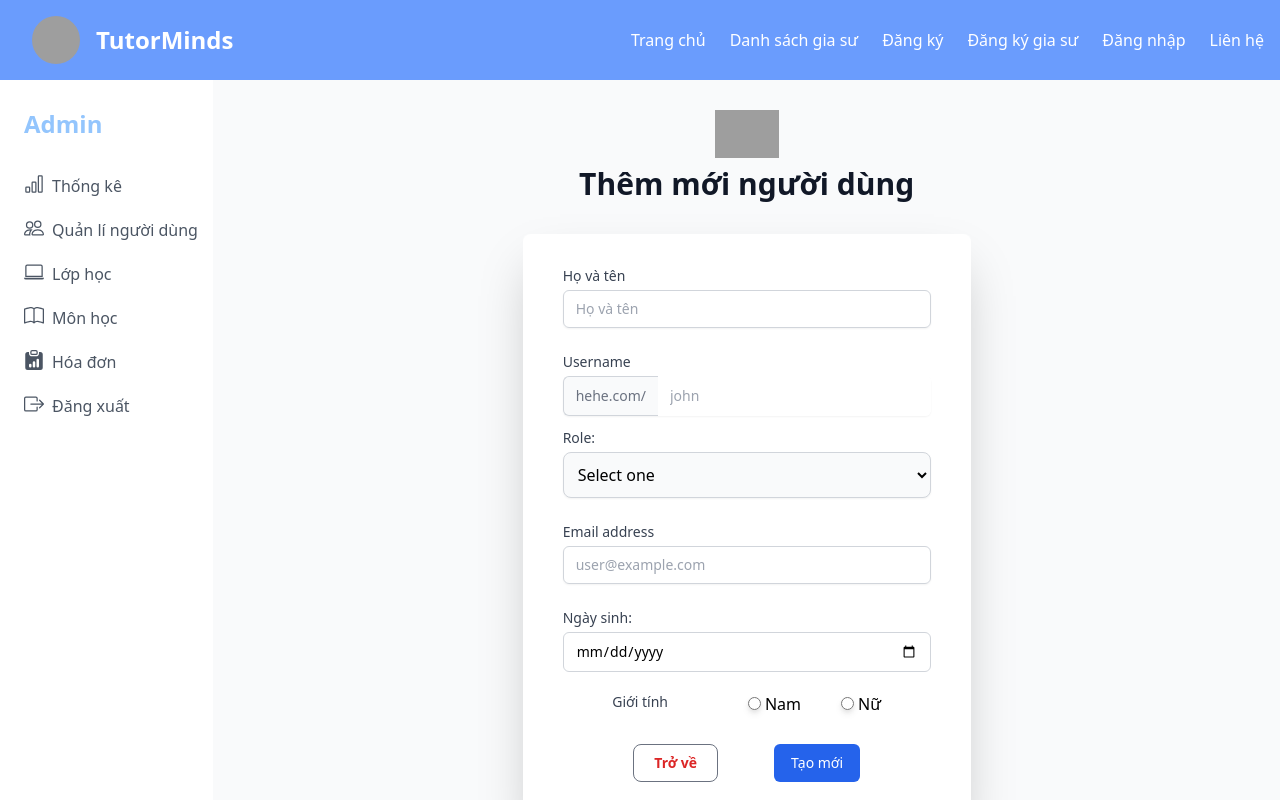
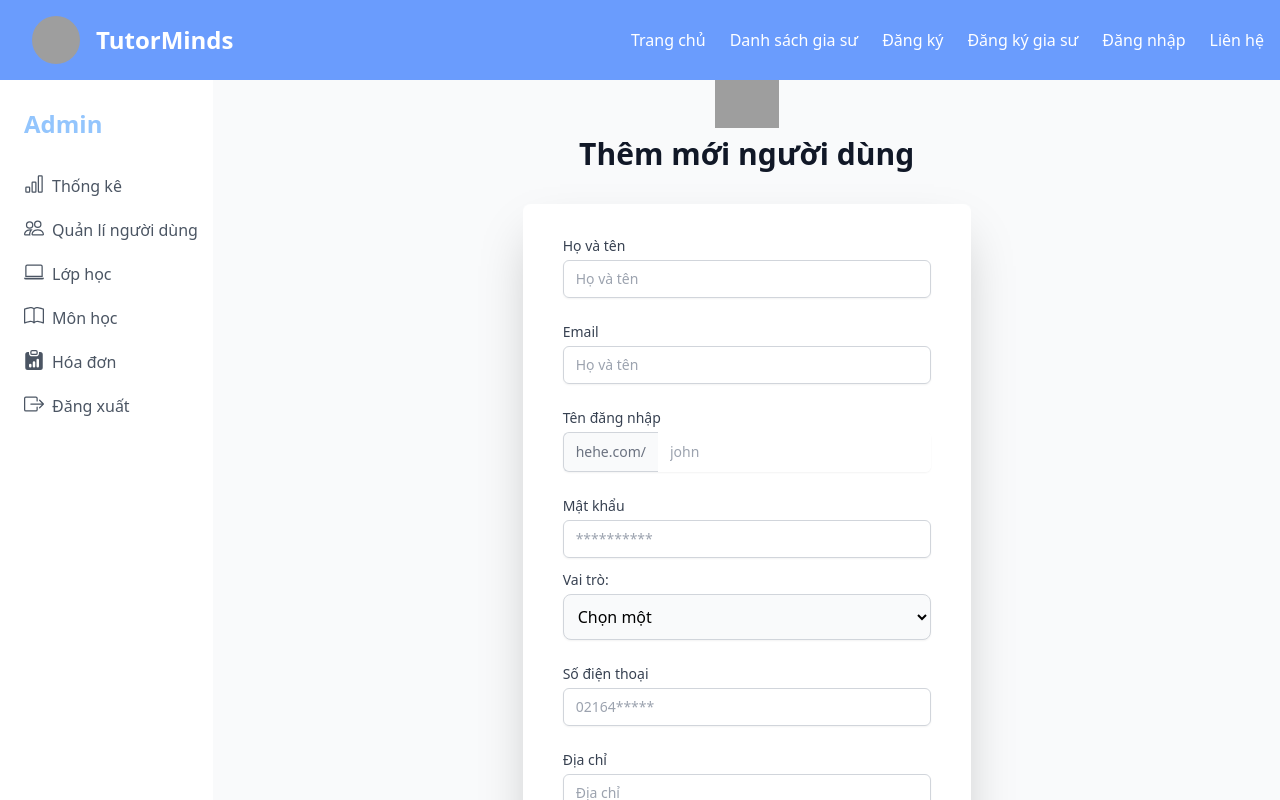
Before and after one commit to phantomthiefkid/EXE201-TutorMinds, a React (Create React App) app: page /createUser in a window 1280 px wide. Shown: the top 800 px of the page. Built offline with nearby package versions, Linux system fonts and the light colour scheme; grey boxes are pictures that could not be loaded.

Commit message:
Create new user

```diff
--- a/src/components/Usermanagement/CreateUser.js
+++ b/src/components/Usermanagement/CreateUser.js
@@ -1,7 +1,49 @@
-import React from "react";
+import { async } from "q";
+import React, { useState } from "react";
+import { useDispatch } from "react-redux";
 import { Link } from "react-router-dom";
+import { CreateNewUser } from "../../redux/Usermanagement/user";
+
+const initialUser = {
+  email: '',
+  username: '',
+  password: '',
+  fullName: '',
+  phone: '',
+  address: '',
+  gender: 0,
+  roleId: 3
+}
 
 const CreateUser = () => {
+  const [user, setUser] = useState(initialUser);
+  const dispatch = useDispatch();
+  const handleOnChange = (e) => {
+    let { name, value } = e.target;
+
+    // Kiểm tra nếu trường là gender thì ép kiểu giá trị sang số
+    if (name === 'gender') {
+      value = Number(value);
+    }
+
+    if (name === 'roleId') {
+      value = Number(value)
+    }
+
+    setUser({ ...user, [name]: value });
+    console.log(user);
+  }
+
+  const handleSubmit = async (e) => {
+    e.preventDefault();
+    try {
+      await dispatch(CreateNewUser(user));
+
+    } catch (error) {
+      console.log("Looix roi")
+    }
+  }
+
   return (
     <div class="min-h-screen bg-gray-50 flex flex-col justify-center sm:px-6 lg:px-8 ">
       <div class="sm:mx-auto sm:w-full sm:max-w-md">
@@ -26,11 +68,43 @@ const CreateUser = () => {
               <div class="mt-1 relative rounded-md shadow-sm">
                 <input
                   id="name"
-                  name="name"
+                  name="fullName"
                   placeholder="Họ và tên"
                   type="text"
                   required=""
-                  value=""
+                  onChange={handleOnChange}
+                  class="appearance-none block w-full px-3 py-2 border border-gray-300 rounded-md placeholder-gray-400 focus:outline-none focus:shadow-outline-blue focus:border-blue-300 transition duration-150 ease-in-out sm:text-sm sm:leading-5"
+                />
+                <div class="hidden absolute inset-y-0 right-0 pr-3 flex items-center pointer-events-none">
+                  <svg
+                    class="h-5 w-5 text-red-500"
+                    fill="currentColor"
+                    viewBox="0 0 20 20"
+                  >
+                    <path
+                      fill-rule="evenodd"
+                      d="M18 10a8 8 0 11-16 0 8 8 0 0116 0zm-7 4a1 1 0 11-2 0 1 1 0 012 0zm-1-9a1 1 0 00-1 1v4a1 1 0 102 0V6a1 1 0 00-1-1z"
+                      clip-rule="evenodd"
+                    ></path>
+                  </svg>
+                </div>
+              </div>
+            </div>
+
+            <div className="mt-6">
+              <label
+                for="email"
+                class="block text-sm font-medium leading-5  text-gray-700">
+                Email
+              </label>
+              <div class="mt-1 relative rounded-md shadow-sm">
+                <input
+                  id="name"
+                  name="email"
+                  placeholder="Họ và tên"
+                  type="text"
+                  required=""
+                  onChange={handleOnChange}
                   class="appearance-none block w-full px-3 py-2 border border-gray-300 rounded-md placeholder-gray-400 focus:outline-none focus:shadow-outline-blue focus:border-blue-300 transition duration-150 ease-in-out sm:text-sm sm:leading-5"
                 />
                 <div class="hidden absolute inset-y-0 right-0 pr-3 flex items-center pointer-events-none">
@@ -53,7 +127,7 @@ const CreateUser = () => {
               <label
                 for="username"
                 class="block text-sm font-medium leading-5 text-gray-700">
-                Username
+                Tên đăng nhập
               </label>
               <div class="mt-1 flex rounded-md shadow-sm">
                 <span class="inline-flex h-10 items-center px-3 rounded-l-md border border-r-0 border-gray-300 bg-gray-50 text-gray-500 sm:text-sm">
@@ -65,9 +139,41 @@ const CreateUser = () => {
                   placeholder="john"
                   type="text"
                   required=""
-                  value=""
+                  onChange={handleOnChange}
                   class="flex-1 form-input pl-3 block w-full rounded-none rounded-r-md transition duration-150 ease-in-out sm:text-sm sm:leading-5 "
                 />
+              </div>
+            </div>
+
+            <div class="mt-6">
+              <label
+                for="password"
+                class="block text-sm font-medium leading-5  text-gray-700">
+                Mật khẩu
+              </label>
+              <div class="mt-1 relative rounded-md shadow-sm">
+                <input
+                  id="password"
+                  name="password"
+                  placeholder="**********"
+                  required=""
+                  onChange={handleOnChange}
+                  class="appearance-none block w-full px-3 py-2 border border-gray-300 rounded-md placeholder-gray-400 focus:outline-none focus:shadow-outline-blue focus:border-blue-300 transition duration-150 ease-in-out sm:text-sm sm:leading-5
+                "
+                />
+                <div class="hidden absolute inset-y-0 right-0 pr-3 flex items-center pointer-events-none">
+                  <svg
+                    class="h-5 w-5 text-red-500"
+                    fill="currentColor"
+                    viewBox="0 0 20 20"
+                  >
+                    <path
+                      fill-rule="evenodd"
+                      d="M18 10a8 8 0 11-16 0 8 8 0 0116 0zm-7 4a1 1 0 11-2 0 1 1 0 012 0zm-1-9a1 1 0 00-1 1v4a1 1 0 102 0V6a1 1 0 00-1-1z"
+                      clip-rule="evenodd"
+                    ></path>
+                  </svg>
+                </div>
               </div>
             </div>
 
@@ -76,13 +182,14 @@ const CreateUser = () => {
               <label
                 for="base-input"
                 class="block text-sm font-medium leading-5 text-gray-700">
-                Role:
+                Vai trò:
               </label>
               <select
                 id="role"
-                name="roleID"
+                name="roleId"
+                onChange={handleOnChange}
                 className={`block w-full mt-1 border border-gray-300 rounded-lg shadow-sm p-2.5 bg-gray-50`}>
-                <option>Select one</option>
+                <option>Chọn một</option>
                 <option value="1">Admin</option>
                 <option value="2">Giáo viên</option>
                 <option value="3">Học viên</option>
@@ -91,18 +198,17 @@ const CreateUser = () => {
 
             <div class="mt-6">
               <label
-                for="email"
+                for="phone"
                 class="block text-sm font-medium leading-5  text-gray-700">
-                Email address
+                Số điện thoại
               </label>
               <div class="mt-1 relative rounded-md shadow-sm">
                 <input
-                  id="email"
-                  name="email"
-                  placeholder="user@example.com"
-                  type="email"
+                  id="phone"
+                  name="phone"
+                  placeholder="02164*****"
                   required=""
-                  value=""
+                  onChange={handleOnChange}
                   class="appearance-none block w-full px-3 py-2 border border-gray-300 rounded-md placeholder-gray-400 focus:outline-none focus:shadow-outline-blue focus:border-blue-300 transition duration-150 ease-in-out sm:text-sm sm:leading-5
                 "
                 />
@@ -124,17 +230,36 @@ const CreateUser = () => {
 
             <div class="mt-6">
               <label
-                for="base-input"
-                class="block text-sm font-medium leading-5 text-gray-700" >
-                Ngày sinh:
+                for="email"
+                class="block text-sm font-medium leading-5  text-gray-700">
+                Địa chỉ
               </label>
-              <input
-                type="date"
-                id="dob"
-                name="dob"
-                class={`mt-1 appearance-none block w-full px-3 py-2 border border-gray-300 rounded-md placeholder-gray-400 focus:outline-none focus:shadow-outline-blue focus:border-blue-300 transition duration-150 ease-in-out sm:text-sm sm:leading-5`}
-              />
+              <div class="mt-1 relative rounded-md shadow-sm">
+                <input
+                  id="email"
+                  name="address"
+                  placeholder="Địa chỉ"
+                  required=""
+                  onChange={handleOnChange}
+                  class="appearance-none block w-full px-3 py-2 border border-gray-300 rounded-md placeholder-gray-400 focus:outline-none focus:shadow-outline-blue focus:border-blue-300 transition duration-150 ease-in-out sm:text-sm sm:leading-5
+                "
+                />
+                <div class="hidden absolute inset-y-0 right-0 pr-3 flex items-center pointer-events-none">
+                  <svg
+                    class="h-5 w-5 text-red-500"
+                    fill="currentColor"
+                    viewBox="0 0 20 20"
+                  >
+                    <path
+                      fill-rule="evenodd"
+                      d="M18 10a8 8 0 11-16 0 8 8 0 0116 0zm-7 4a1 1 0 11-2 0 1 1 0 012 0zm-1-9a1 1 0 00-1 1v4a1 1 0 102 0V6a1 1 0 00-1-1z"
+                      clip-rule="evenodd"
+                    ></path>
+                  </svg>
+                </div>
+              </div>
             </div>
+
 
             <ul className="flex justify-center mt-5 mb-7">
               <li>
@@ -147,8 +272,9 @@ const CreateUser = () => {
                   type="radio"
                   id="male"
                   name="gender"
-                  value="1"
-                  checked=""
+                  value={1}
+                  onChange={handleOnChange}
+                  checked={user.gender === 1}
                   className="drop-shadow-md mr-1 form-check-input custom-radio"
                 />
                 <label for="nam" className="mr-10">
@@ -159,8 +285,9 @@ const CreateUser = () => {
                   type="radio"
                   id="female"
                   name="gender"
-                  value="2"
-                  checked=""
+                  value={0}
+                  onChange={handleOnChange}
+                  checked={user.gender === 0}
                   className="drop-shadow-md mr-1 form-check-input custom-radio"
                 />
                 <label for="nu">Nữ</label>
@@ -178,6 +305,7 @@ const CreateUser = () => {
               <Link to="">
                 <button
                   type="submit"
+                  onClick={handleSubmit}
                   className="w-full flex justify-center py-2 px-4 border border-transparent text-sm font-medium rounded-md text-white bg-blue-600 hover:bg-blue-500 focus:outline-none focus:border-indigo-700 focus:shadow-outline-indigo active:bg-indigo-700 transition duration-150 ease-in-out">
                   Tạo mới
                 </button>
--- /dev/null
+++ b/src/redux/Usermanagement/user.js
@@ -0,0 +1,42 @@
+import { createSlice, createAsyncThunk } from "@reduxjs/toolkit";
+import axios from "axios";
+
+const URL_CREATE_NEW_USER = "http://tutormind-env.eba-ejjyp8md.ap-northeast-1.elasticbeanstalk.com/api/auth/register"
+
+export const CreateNewUser = createAsyncThunk('CreateNewUser', async (data) => {
+    try {
+
+      const response = await axios.post(URL_CREATE_NEW_USER, data);
+      // console.log(response.data)
+      return response.data;
+    } catch (error) {
+      console.log("here")
+      throw error;
+    }
+  }, []);
+
+  export const UsersData = createSlice({
+    name: 'userData',
+    initialState: {
+      isLoading: false,
+      data: [],
+      isError: false,
+      totalPages: 0,
+      user: {}
+    },
+    extraReducers: (builder) => {
+      builder.addCase(CreateNewUser.fulfilled, (state, action) => {
+        state.data = action.payload;
+        state.isLoading = false;
+        state.isError = false
+      })
+      builder.addCase(CreateNewUser.pending, (state, action) => {
+        state.isLoading = true;
+      })
+      builder.addCase(CreateNewUser.rejected, (state, action) => {
+        state.isError = true;
+      })
+    }
+  })
+
+  export default UsersData.reducer;
--- a/src/redux/store.js
+++ b/src/redux/store.js
@@ -1,7 +1,8 @@
 import { configureStore } from "@reduxjs/toolkit";
+import UsersData from "./Usermanagement/user";
 
 export default configureStore({
     reducer: {
-
+        user: UsersData,
     }
 })
```
